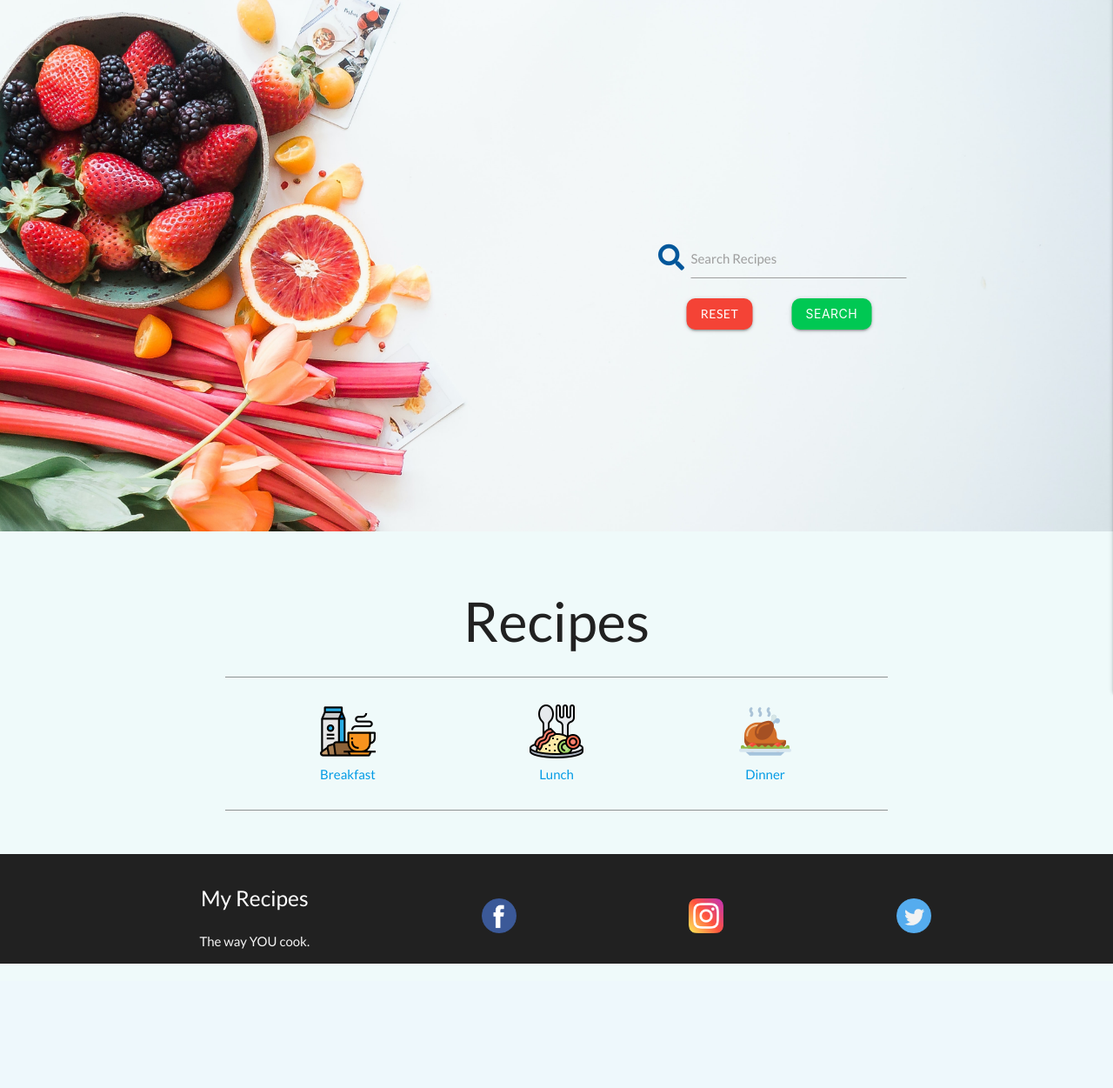
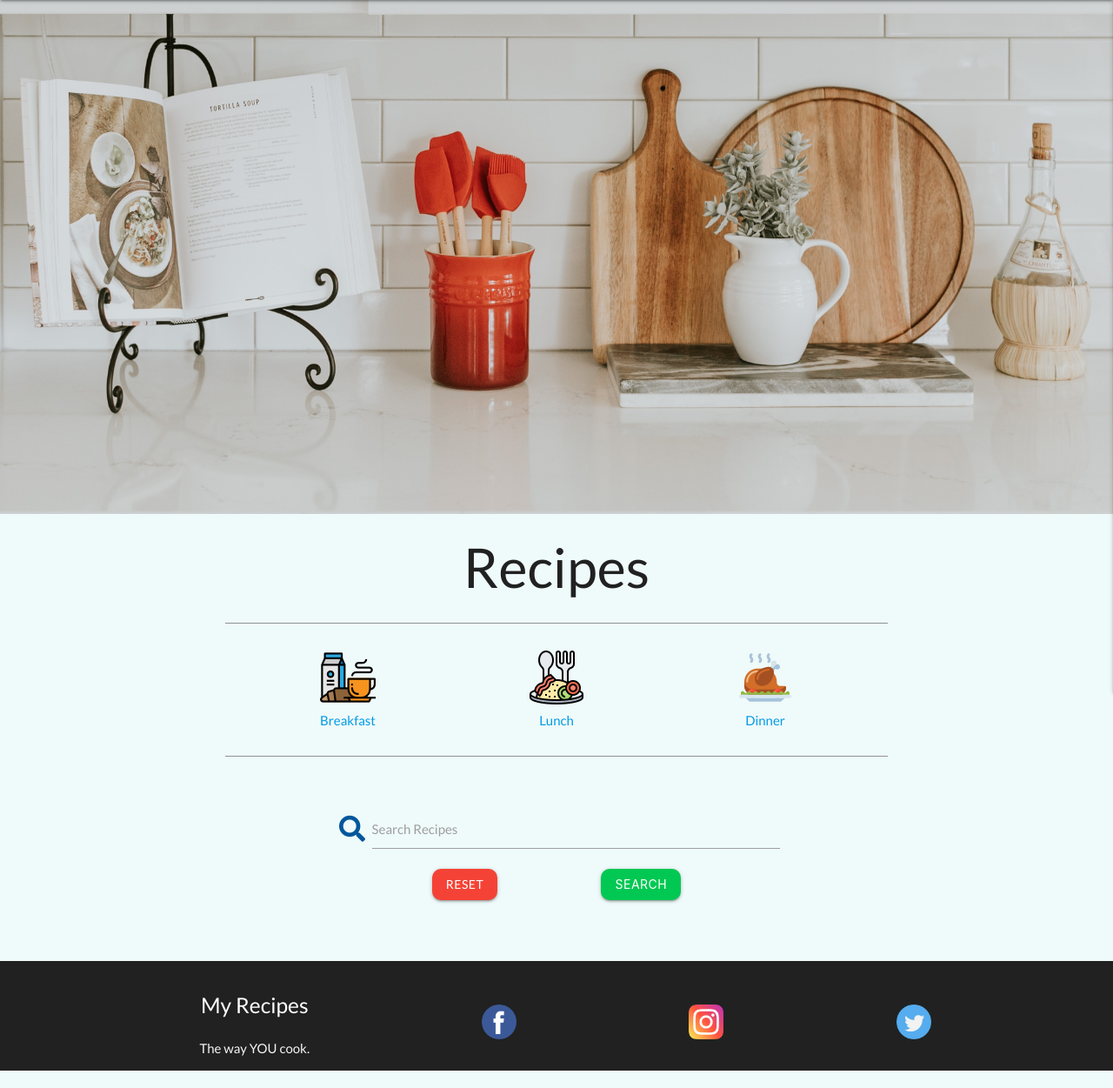
Before and after one commit to alexeykuz-sys/MyRecipe-MS3, a Flask app: page / in a window 1280 px wide. Shown: the part 64-1315 px from the top of the page at 87% size. Before the commit the page ends 1172 px from the top, so only its background shows below. Run offline with Flask 2, Linux system fonts and the light colour scheme; data that the repository does not hold is empty; some libraries are stand-ins or nearby versions.

Commit message:
add image width

```diff
--- a/static/css/style.css
+++ b/static/css/style.css
@@ -53,13 +53,13 @@ nav a img {
 
 .bg-img img {
     width: 100%;
-    height: 80%;
+    height: 50%;
+    background-attachment: local ;
+    background-repeat: no-repeat;
+    background-size: 70%;
 }
 .search-box {
-    position: absolute;
-     top: 50%;
-    left: 70%;
-    transform: translate(-50%, -50%);
+    margin:30px;
 }
 
 .search-btn {
@@ -82,6 +82,9 @@ nav a img {
     border-radius: 10px;
 }
 
+.slogan{
+    margin-top: 2px;
+}
 
 .food-wrapper {
     display: flex;
@@ -197,7 +200,8 @@ nav a img {
 
 
 .recipe-image img{
-    width: 100%;
+
+    height: 100%;
 }
 
 .ingredients-content {
--- a/templates/base.html
+++ b/templates/base.html
@@ -19,6 +19,7 @@
     <header>
 
         <!-- top navbar -->
+        <div class="navbar-fixed">
             <nav class="nav-extended grey darken-4">
                 <div class="nav-wrapper">
                     <a href="{{url_for('recipes')}}" class="brand-logo left"><img src="/static/images/myRecipeLogo.png"
@@ -37,6 +38,7 @@
                     </ul>
                 </div>
             </nav>
+        </div>
         <!-- mobile side navbar -->
         <ul class="sidenav grey darken-4 " id="mobile-demo">
             <li><a href="{{url_for('recipes')}}">Recipes</a></li>
--- a/templates/get_recipes.html
+++ b/templates/get_recipes.html
@@ -5,9 +5,8 @@
 <div class="container-fluid">
     <div class="row">
         <div class="col s12">
-            <div class="recipe-image">
+            <div class="recipe-image center-align">
                 {% if recipes.recipe_img_URL  %}
-                    <!-- <img src="{{ recipes.recipe_img_URL }}"> -->
                     <img src="{{recipes.recipe_img_URL}}" onerror="this.src='../static/images/bgimg.jpg';">
                 {% else %}
                     <img src="../static/images/bgimg.jpg">
--- a/templates/recipes.html
+++ b/templates/recipes.html
@@ -4,15 +4,47 @@
     <div class="con s12">
         <div class="image">
             <div class="bg-img">
-                <img src="../static/images/bgimg.jpg" alt="food image">
+                <img src="../static/images/bgimg4.jpg" alt="food image">
+
+            </div>
+        </div>
+    </div>
+</div>
+{% endblock image%}
+{% block content %}
+<div class="recipe-wrapper">
+    <h1 class="center-align slogan ">Recipes</h1>
+    <hr class="hr-recipes">
+    <div class="food-wrapper center-align">
+        <div>
+            <a href="{{ url_for('recipes', category='breakfast') }}">
+                <img src="/static/images/breakfast.png">
+                <div class="breakfast">Breakfast</div>
+            </a>
+        </div>
+        <div>
+            <a href="{{ url_for('recipes', category='lunch') }}">
+                <img src="/static/images/lunch.png" alt="lunch">
+                <div class="lunch">Lunch</div>
+            </a>
+        </div>
+        <div>
+            <a href="{{ url_for('recipes', category='dinner') }}">
+                <img src="/static/images/dinner.png" alt="dinner">
+                <div class="dinner">Dinner</div>
+            </a>
+        </div>
+    </div>
+    <hr class="hr-recipes">
     <div class="row">
-                    <div class="col s12">
+        <div class="col s12 m8 offset-m2">
             <form action="{{ url_for('recipes') }}" method="get" class="search-box">
                 <div class=" center-align">
                     <div class="field-wrapper">
                         <div class="input-field ">
                             <i class="fas fa-search prefix light-blue-text text-darken-4"></i>
-                                        <input type="text" name="query" value="{{ query if query else ''}}" id="query" style="color: #C0C0C0;" minlength="3" class="validate " required>
+                            <input type="text" name="query" value="{{ query if query else ''}}" id="query"
+                                style="color: #C0C0C0;" minlength="3" class="validate " required>
                             <label for="query">Search Recipes</label>
                         </div>
 
@@ -29,34 +61,6 @@
         </div>
     </div>
 </div>
-        </div>
-    </div>
-</div>
-    {% endblock image%}
-    {% block content %}
-    <h1 class="center-align">Recipes</h1>
-    <hr class="hr-recipes">
-    <div class="food-wrapper center-align">
-        <div>
-            <a href="{{ url_for('recipes', category='breakfast') }}" >
-                <img src="/static/images/breakfast.png">
-                <div class="breakfast">Breakfast</div>
-            </a>
-        </div>
-        <div>
-            <a href="{{ url_for('recipes', category='lunch') }}">
-                <img src="/static/images/lunch.png" alt="lunch" >
-                <div class="lunch">Lunch</div>
-            </a>
-        </div>
-        <div>
-            <a href="{{ url_for('recipes', category='dinner') }}">
-                <img src="/static/images/dinner.png" alt="dinner" >
-                <div class="dinner">Dinner</div>
-            </a>
-        </div>
-    </div>
-    <hr class="hr-recipes">
 <div class="row">
     {% for recipe in recipes %}
     <div class="col s12 m4">
```
Also changed, not shown: static/images/bgimg (1).jpg (added), static/images/bgimg2.jpg (added), static/images/bgimg4.jpg (added). Lines whose indentation alone changed are shown as unchanged.
